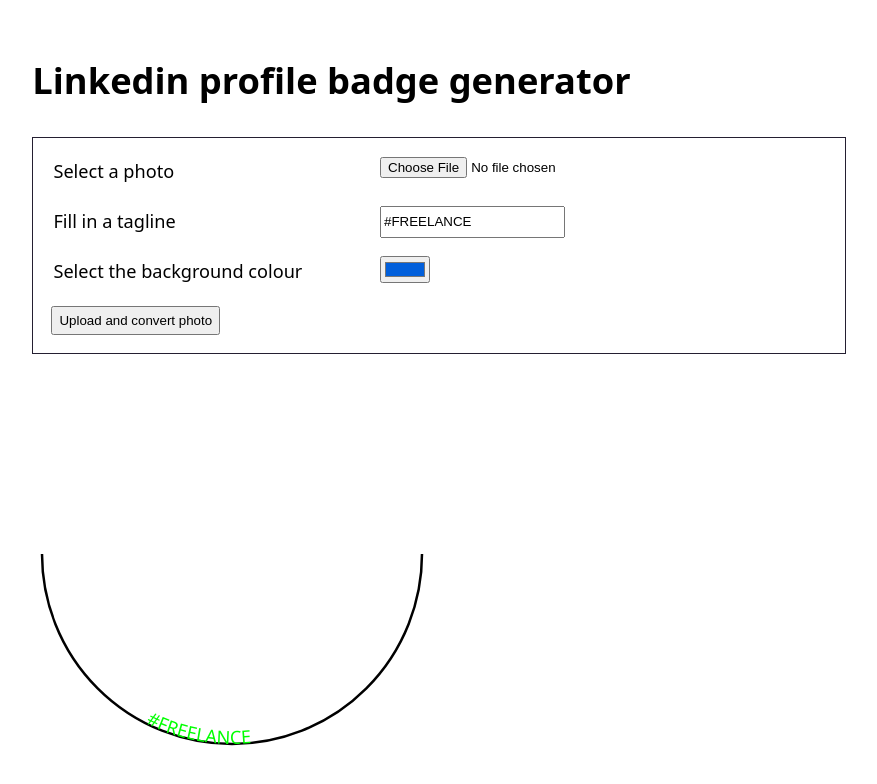
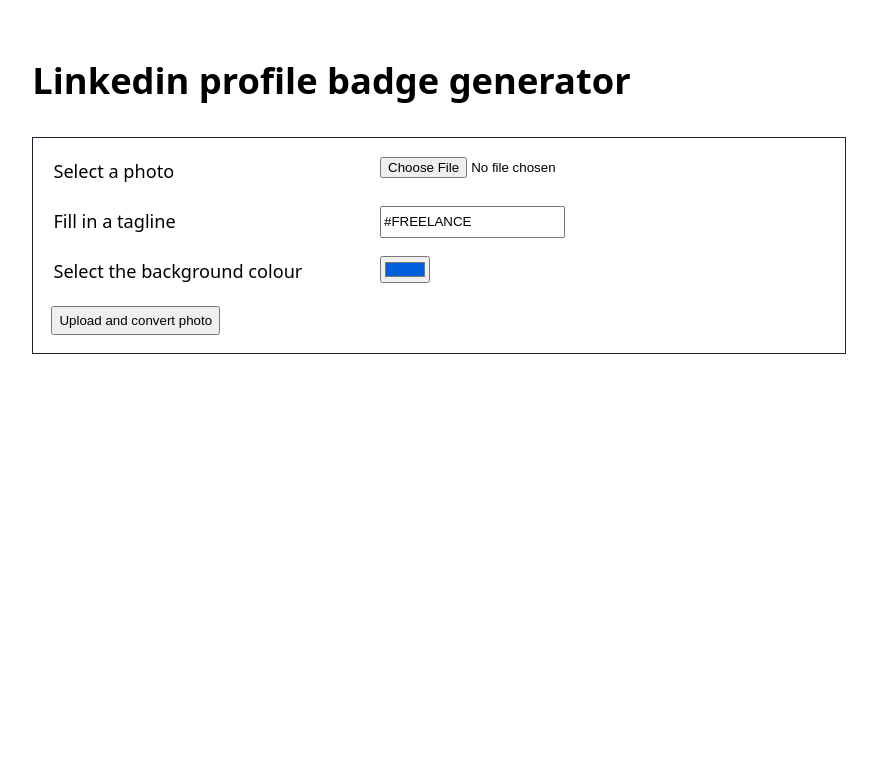
Before and after one commit to janjaap/linkedin-badge, a Next.js app: page / in a window 1280 px wide. Shown: the top 784 px of the page, without its empty margins (201-1078 px from the left). Built offline with nearby package versions, Linux system fonts and the light colour scheme.

Commit message:
Adds loaders

```diff
--- a/components/PhotoUpload/PhotoUpload.tsx
+++ b/components/PhotoUpload/PhotoUpload.tsx
@@ -4,17 +4,18 @@
 import NextImage from 'next/image';
 
 import styles from './PhotoUpload.module.css';
-import textSvg from './text.svg';
+import loading from './loading.svg';
 
 const defaultColour = '#015FDB';
 const defaultTagLine = '#FREELANCE';
 
 export function PhotoUpload() {
+  const [arcColour, setArcColour] = useState<string>(defaultColour);
   const [file, setFile] = useState<Blob>();
+  const [isLoading, setIsLoading] = useState(false);
+  const [objectURL, setObjectURL] = useState<string>();
+  const [originaURL, setOriginalURL] = useState<string>();
   const [size, setSize] = useState<number>();
-  const [originaURL, setOriginalURL] = useState<string>();
-  const [objectURL, setObjectURL] = useState<string>();
-  const [arcColour, setArcColour] = useState<string>(defaultColour);
   const [tagLine, setTagLine] = useState<string>(defaultTagLine);
 
   useEffect(
@@ -47,6 +48,8 @@
     formData.append('arcColour', arcColour);
     formData.append('tagLine', tagLine);
 
+    setIsLoading(true);
+
     fetch('/api/photo', { method: 'POST', body: formData })
       .then((response) => response.blob())
       .then((blob) => {
@@ -58,10 +61,12 @@
 
           setSize(width);
           setObjectURL(src);
+          setIsLoading(false);
         };
       })
       .catch((err) => {
         console.error(err);
+        setIsLoading(false);
       });
   }
 
@@ -114,8 +119,11 @@
             <NextImage src={originaURL} alt="" width={200} height={200} />
           </div>
         )}
+
+        <div>
           {objectURL && (
-          <div>
+            <>
+              {isLoading && <NextImage src={loading.src} width="200" height="200" />}
               <h2>Result</h2>
               <small>
                 <small>(Fixed to 400 by 400 pixels)</small>
@@ -127,26 +135,9 @@
                   Download
                 </a>
               </div>
-          </div>
+            </>
           )}
         </div>
-
-      <div>
-        <svg width="400" height="400" viewBox="0 0 400 400" xmlnsXlink="http://www.w3.org/1999/xlink">
-          <path
-            d="M10,200 a190,190 0 0 0 380,0"
-            id="curvedTextPath"
-            fill="transparent"
-            stroke="#000"
-            stroke-width="2.5"
-          />
-
-          <text width="400" fill="#00ff00">
-            <textPath startOffset="35%" xlinkHref="#curvedTextPath">
-              #FREELANCE
-            </textPath>
-          </text>
-        </svg>
       </div>
     </div>
   );
```
Also changed, not shown: components/PhotoUpload/loading.svg (added), components/PhotoUpload/text.svg (deleted). Lines whose indentation alone changed are shown as unchanged.
